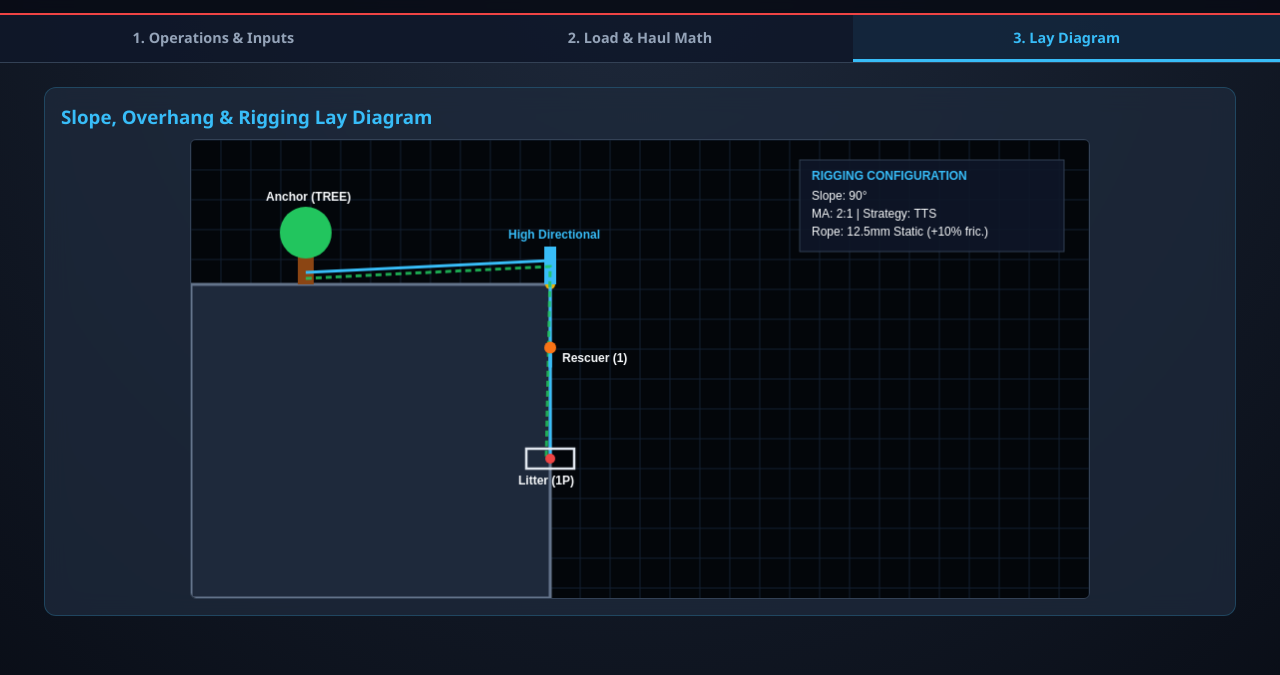
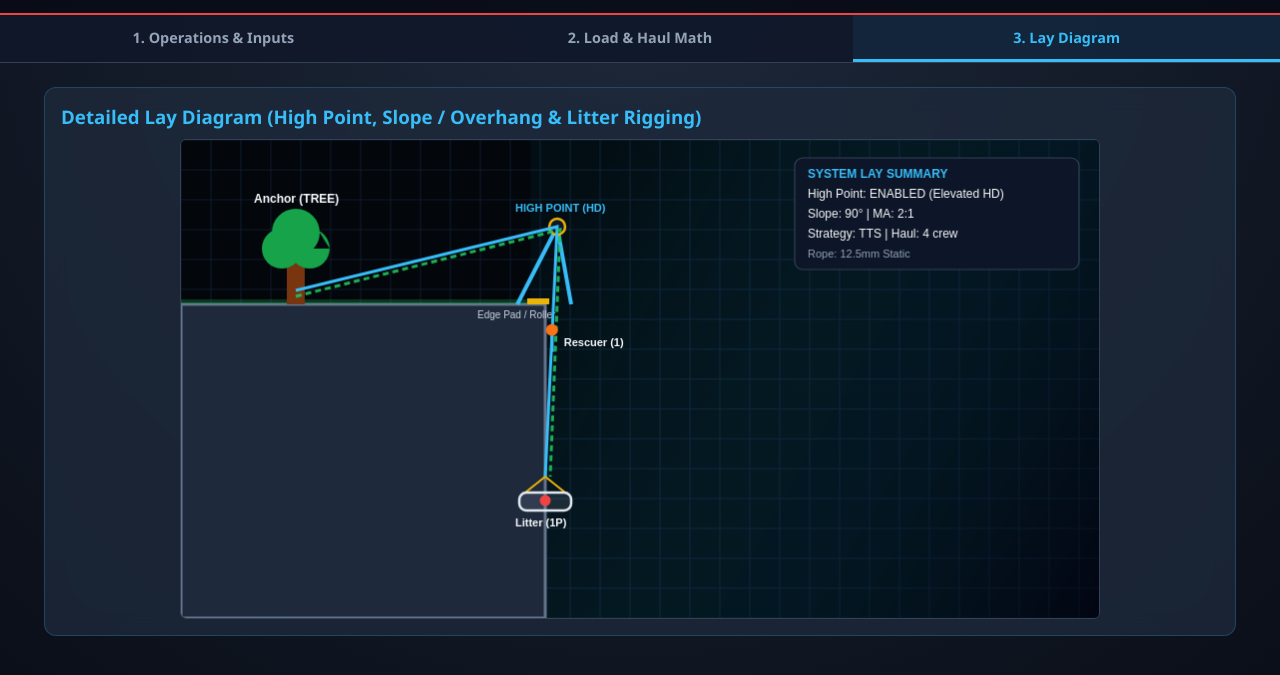
Before and after one commit to Gerber111213/Rope-Rescue-math, a plain HTML site: page rope/index.html in a window 1280 px wide. Both pictures are taken after a click on the button "3. Lay Diagram". Shown: the part 53-728 px from the top of the page. Drawn offline with Linux system fonts and the light colour scheme.

Commit message:
Adjust canvas size and add high point options
Updated canvas dimensions and high point options in the rigging configuration.

```diff
--- a/rope/index.html
+++ b/rope/index.html
@@ -44,7 +44,7 @@
         .weakest-item { padding: 0.7rem; margin-bottom: 0.45rem; background-color: rgba(9, 13, 22, 0.55); border-left: 3px solid var(--accent-yellow); border-radius: 6px; font-size: 0.88rem; line-height: 1.4; }
 
         .canvas-container { background: var(--panel-bg); backdrop-filter: blur(12px); border: 1px solid var(--panel-border); border-radius: 12px; padding: 1rem; display: flex; flex-direction: column; align-items: center; }
-        canvas { background-color: #03060a; border-radius: 6px; width: 100%; max-width: 900px; height: auto; aspect-ratio: 900 / 460; border: 1px solid var(--border-color); display: block; }
+        canvas { background-color: #03060a; border-radius: 6px; width: 100%; max-width: 920px; height: auto; aspect-ratio: 920 / 480; border: 1px solid var(--border-color); display: block; }
 
         .action-btn { background: linear-gradient(135deg, var(--accent-cyan), #0284c7); color: #090d16; border: none; padding: 0.68rem 1.15rem; font-weight: bold; border-radius: 6px; cursor: pointer; transition: all 0.2s; font-size: 0.88rem; box-shadow: 0 4px 12px rgba(56, 189, 248, 0.28); }
         .action-btn:hover { filter: brightness(1.08); transform: translateY(-1px); }
@@ -76,6 +76,13 @@
                         <div class="btn-group" data-key="riggingStrategy">
                             <button class="opt-btn active" onclick="selectOption(this, 'riggingStrategy', 'tts')">Twin Tension (TTS)</button>
                             <button class="opt-btn" onclick="selectOption(this, 'riggingStrategy', 'mb')">Main &amp; Belay</button>
+                        </div>
+                    </div>
+                    <div class="field">
+                        <label>High Point (High Directional Frame)</label>
+                        <div class="btn-group" data-key="highPoint">
+                            <button class="opt-btn active" onclick="selectOption(this, 'highPoint', true)">High Point (Elevated HD)</button>
+                            <button class="opt-btn" onclick="selectOption(this, 'highPoint', false)">None (Edge Roller Only)</button>
                         </div>
                     </div>
                     <div class="field">
@@ -225,17 +232,26 @@
 
         <section id="pane-diagram" class="pane">
             <div class="canvas-container">
-                <h3 style="color: var(--accent-cyan); margin-bottom: 0.6rem; align-self: flex-start;">Slope, Overhang &amp; Rigging Lay Diagram</h3>
-                <canvas id="diagramCanvas" width="900" height="460"></canvas>
+                <h3 style="color: var(--accent-cyan); margin-bottom: 0.6rem; align-self: flex-start;">Detailed Lay Diagram (High Point, Slope / Overhang &amp; Litter Rigging)</h3>
+                <canvas id="diagramCanvas" width="920" height="480"></canvas>
             </div>
         </section>
     </main>
 
     <script>
         const DEFAULT_STATE = {
-            riggingStrategy: 'tts', maSystem: 2, ropeType: 'static125',
-            useLitter: true, numPatients: 1, numRescuers: 1, haulTeam: 4,
-            avgWeight: 220, angle: 90, anchorType: 'tree', frictionLoss: 10
+            riggingStrategy: 'tts',
+            highPoint: true,
+            maSystem: 2,
+            ropeType: 'static125',
+            useLitter: true,
+            numPatients: 1,
+            numRescuers: 1,
+            haulTeam: 4,
+            avgWeight: 220,
+            angle: 90,
+            anchorType: 'tree',
+            frictionLoss: 10
         };
         let state = { ...DEFAULT_STATE };
 
@@ -299,7 +315,9 @@
         function calculate() {
             const totalWeightLbs = ((state.numPatients + state.numRescuers) * state.avgWeight) + (state.useLitter ? 30 : 0);
             const effectiveAngleRad = Math.min(state.angle, 90) * (Math.PI / 180);
-            const adjustedSlopeForce = totalWeightLbs * Math.sin(effectiveAngleRad) * (1 + state.frictionLoss / 100);
+            // High point reduces sharp edge drag slightly compared to an edge-only lip
+            const effectiveFrictionPct = state.highPoint ? Math.max(5, state.frictionLoss - 5) : state.frictionLoss;
+            const adjustedSlopeForce = totalWeightLbs * Math.sin(effectiveAngleRad) * (1 + effectiveFrictionPct / 100);
             const isTTS = state.riggingStrategy === 'tts';
             const workingLineLoadLbs = isTTS ? adjustedSlopeForce / 2 : adjustedSlopeForce;
 
@@ -358,7 +376,7 @@
             const components = [
                 { name: `Anchor (${state.anchorType.toUpperCase()})`, capacity: anchorStrengths[state.anchorType] || 4000 },
                 { name: `${spec.label} (Knot-Dressed ~75%)`, capacity: effectiveRopeMbs },
-                { name: 'High Directional System', capacity: 8000 },
+                { name: state.highPoint ? 'High Point Frame / Head Sheave' : 'Edge Roller / Lip Protection', capacity: state.highPoint ? 8000 : 5620 },
                 { name: 'General Use Hardware (~40 kN)', capacity: 8992 },
                 { name: 'Technical Use Hardware (~25 kN)', capacity: 5620 }
             ];
@@ -370,9 +388,9 @@
 
             const angleLabel = state.angle > 90 ? `${state.angle}° (Overhang)` : `${state.angle}°`;
             document.getElementById('res-breakdown-text').innerHTML = `
-                <strong>Strategy:</strong> ${isTTS ? 'Twin Tension System (SF checked against single-line governing load)' : 'Main & Belay System'}<br/>
+                <strong>Strategy:</strong> ${isTTS ? 'Twin Tension System (SF checked against single-line governing load)' : 'Main & Belay System'} | <strong>High Point:</strong> ${state.highPoint ? 'Yes (Elevated HD)' : 'None (Edge Roller Only)'}<br/>
                 <strong>MA Selection:</strong> ${maDescriptions[ma]} (${(maEfficiency * 100).toFixed(0)}% efficiency)<br/>
-                <strong>Slope &amp; Friction:</strong> ${angleLabel} | +${state.frictionLoss}% friction loss<br/>
+                <strong>Slope &amp; Friction:</strong> ${angleLabel} | Effective friction ~${effectiveFrictionPct}% applied<br/>
                 <strong>Governing Force:</strong> ${adjustedSlopeForce.toFixed(0)} lbs (${(adjustedSlopeForce * 0.00444822).toFixed(2)} kN)
             `;
         }
@@ -380,16 +398,17 @@
         function exportIncidentReport() {
             const totalWeightLbs = ((state.numPatients + state.numRescuers) * state.avgWeight) + (state.useLitter ? 30 : 0);
             const effectiveAngleRad = Math.min(state.angle, 90) * (Math.PI / 180);
-            const adjustedSlopeForce = totalWeightLbs * Math.sin(effectiveAngleRad) * (1 + state.frictionLoss / 100);
+            const effectiveFrictionPct = state.highPoint ? Math.max(5, state.frictionLoss - 5) : state.frictionLoss;
+            const adjustedSlopeForce = totalWeightLbs * Math.sin(effectiveAngleRad) * (1 + effectiveFrictionPct / 100);
             const spec = ropeSpecs[state.ropeType] || ropeSpecs.static125;
             const sf = adjustedSlopeForce > 0 ? ((spec.rawMbs * 0.75) / adjustedSlopeForce).toFixed(1) : 'N/A';
 
             const text = [
                 '=== CANADIAN TECHNICAL RESCUE INCIDENT SUMMARY ===',
                 `Timestamp: ${new Date().toLocaleString()}`,
-                `Strategy: ${state.riggingStrategy.toUpperCase()} | MA: ${state.maSystem}:1`,
+                `Strategy: ${state.riggingStrategy.toUpperCase()} | High Point: ${state.highPoint ? 'YES' : 'NO'} | MA: ${state.maSystem}:1`,
                 `Rope: ${spec.label} | Angle: ${state.angle > 90 ? state.angle + ' deg (Overhang)' : state.angle + ' deg'}`,
-                `Friction Loss: +${state.frictionLoss}% | Total Mass: ${totalWeightLbs} lbs`,
+                `Friction: ~${effectiveFrictionPct}% | Total Mass: ${totalWeightLbs} lbs`,
                 `Governing Load: ${adjustedSlopeForce.toFixed(0)} lbs | SF: ${sf}:1`,
                 `Anchor: ${state.anchorType.toUpperCase()}`,
                 '=================================================='
@@ -411,11 +430,20 @@
             const w = canvas.width, h = canvas.height;
             ctx.clearRect(0, 0, w, h);
 
-            ctx.strokeStyle = '#142033'; ctx.lineWidth = 1;
+            // Subtle tactical grid
+            ctx.strokeStyle = '#111d30';
+            ctx.lineWidth = 1;
             for (let x = 0; x <= w; x += 30) { ctx.beginPath(); ctx.moveTo(x, 0); ctx.lineTo(x, h); ctx.stroke(); }
             for (let y = 0; y <= h; y += 30) { ctx.beginPath(); ctx.moveTo(0, y); ctx.lineTo(w, y); ctx.stroke(); }
 
-            const edgeX = 360, edgeY = 145, ropeLen = 175;
+            // Sky/void depth gradient on right/lower side
+            const voidGrad = ctx.createLinearGradient(350, 150, w, h);
+            voidGrad.addColorStop(0, 'rgba(14, 116, 144, 0.08)');
+            voidGrad.addColorStop(1, 'rgba(2, 6, 23, 0.6)');
+            ctx.fillStyle = voidGrad;
+            ctx.fillRect(350, 0, w - 350, h);
+
+            const edgeX = 365, edgeY = 165, ropeLen = 185;
             let targetX, targetY;
             if (state.angle <= 90) {
                 const rad = state.angle * (Math.PI / 180);
@@ -423,74 +451,206 @@
                 targetY = edgeY + Math.sin(rad) * ropeLen;
             } else {
                 const overhangRad = (state.angle - 90) * (Math.PI / 180);
-                targetX = edgeX - Math.sin(overhangRad) * 65;
+                targetX = edgeX - Math.sin(overhangRad) * 75;
                 targetY = edgeY + Math.cos(overhangRad) * ropeLen;
             }
 
-            ctx.fillStyle = '#1e293b'; ctx.strokeStyle = '#64748b'; ctx.lineWidth = 3;
-            ctx.beginPath(); ctx.moveTo(0, edgeY); ctx.lineTo(edgeX, edgeY);
+            // Terrain / Cliff body
+            ctx.fillStyle = '#1e293b';
+            ctx.strokeStyle = '#64748b';
+            ctx.lineWidth = 3;
+            ctx.beginPath();
+            ctx.moveTo(0, edgeY);
+            ctx.lineTo(edgeX, edgeY);
             if (state.angle <= 90) {
                 const rad = state.angle * (Math.PI / 180);
-                ctx.lineTo(edgeX + Math.cos(rad) * 240, edgeY + Math.sin(rad) * 240);
-                ctx.lineTo(edgeX + Math.cos(rad) * 240, h);
+                const fx = edgeX + Math.cos(rad) * 255;
+                const fy = edgeY + Math.sin(rad) * 255;
+                ctx.lineTo(fx, fy);
+                ctx.lineTo(fx, h);
             } else {
-                ctx.lineTo(edgeX - 85, edgeY + 130);
-                ctx.lineTo(edgeX - 40, h);
+                ctx.lineTo(edgeX - 95, edgeY + 135);
+                ctx.lineTo(edgeX - 45, h);
             }
-            ctx.lineTo(0, h); ctx.closePath(); ctx.fill(); ctx.stroke();
+            ctx.lineTo(0, h);
+            ctx.closePath();
+            ctx.fill();
+            ctx.stroke();
 
-            ctx.fillStyle = '#eab308'; ctx.beginPath(); ctx.arc(edgeX, edgeY, 5, 0, Math.PI * 2); ctx.fill();
+            // Top turf strip
+            ctx.fillStyle = 'rgba(34, 197, 94, 0.25)';
+            ctx.fillRect(0, edgeY - 5, edgeX - 10, 5);
 
+            // Edge roller / lip protection pad
+            ctx.fillStyle = '#eab308';
+            ctx.fillRect(edgeX - 18, edgeY - 6, 22, 6);
+            ctx.fillStyle = '#cbd5e1';
+            ctx.font = '10px sans-serif';
+            ctx.fillText('Edge Pad / Roller', edgeX - 68, edgeY + 14);
+
+            // Anchor assembly
             const anchorX = 115, anchorY = edgeY;
             if (state.anchorType === 'tree') {
-                ctx.fillStyle = '#8b4513'; ctx.fillRect(anchorX - 8, anchorY - 40, 16, 40);
-                ctx.fillStyle = '#22c55e'; ctx.beginPath(); ctx.arc(anchorX, anchorY - 52, 26, 0, Math.PI * 2); ctx.fill();
+                ctx.fillStyle = '#78350f';
+                ctx.fillRect(anchorX - 9, anchorY - 46, 18, 46);
+                ctx.fillStyle = '#16a34a';
+                ctx.beginPath();
+                ctx.arc(anchorX - 14, anchorY - 56, 20, 0, Math.PI * 2);
+                ctx.arc(anchorX + 14, anchorY - 56, 20, 0, Math.PI * 2);
+                ctx.arc(anchorX, anchorY - 72, 24, 0, Math.PI * 2);
+                ctx.fill();
             } else if (state.anchorType === 'vehicle') {
-                ctx.fillStyle = '#ef4444'; ctx.fillRect(anchorX - 30, anchorY - 22, 60, 16); ctx.fillRect(anchorX - 18, anchorY - 34, 32, 12);
-                ctx.fillStyle = '#090d16'; ctx.beginPath(); ctx.arc(anchorX - 16, anchorY - 5, 6, 0, Math.PI * 2); ctx.arc(anchorX + 16, anchorY - 5, 6, 0, Math.PI * 2); ctx.fill();
+                ctx.fillStyle = '#dc2626';
+                ctx.fillRect(anchorX - 36, anchorY - 24, 72, 16);
+                ctx.fillRect(anchorX - 20, anchorY - 38, 38, 14);
+                ctx.fillStyle = '#38bdf8';
+                ctx.fillRect(anchorX - 16, anchorY - 35, 14, 9);
+                ctx.fillStyle = '#090d16';
+                ctx.beginPath();
+                ctx.arc(anchorX - 20, anchorY - 6, 7, 0, Math.PI * 2);
+                ctx.arc(anchorX + 20, anchorY - 6, 7, 0, Math.PI * 2);
+                ctx.fill();
             } else {
-                ctx.fillStyle = '#38bdf8'; ctx.fillRect(anchorX - 16, anchorY - 24, 32, 24);
+                ctx.fillStyle = '#0284c7';
+                ctx.strokeStyle = '#7dd3fc';
+                ctx.lineWidth = 2;
+                ctx.fillRect(anchorX - 20, anchorY - 28, 40, 28);
+                ctx.strokeRect(anchorX - 20, anchorY - 28, 40, 28);
+                ctx.fillStyle = '#e0f2fe';
+                ctx.font = 'bold 9px sans-serif';
+                ctx.fillText('6k IND', anchorX - 15, anchorY - 11);
             }
-            ctx.fillStyle = '#f8fafc'; ctx.font = 'bold 12px sans-serif';
-            ctx.fillText(`Anchor (${state.anchorType.toUpperCase()})`, anchorX - 40, anchorY - 84);
+            ctx.fillStyle = '#f8fafc';
+            ctx.font = 'bold 12px sans-serif';
+            ctx.fillText(`Anchor (${state.anchorType.toUpperCase()})`, anchorX - 42, anchorY - 102);
 
-            ctx.fillStyle = '#38bdf8'; ctx.fillRect(edgeX - 6, edgeY - 38, 12, 38);
-            ctx.fillText('High Directional', edgeX - 42, edgeY - 46);
+            // High Point (Elevated HD Frame) vs Edge-Only
+            let passX = edgeX - 6;
+            let passY = edgeY - 3;
+            if (state.highPoint) {
+                const apexX = edgeX + 12;
+                const apexY = edgeY - 78;
+                // A-frame / Gin legs
+                ctx.strokeStyle = '#38bdf8';
+                ctx.lineWidth = 4;
+                ctx.beginPath();
+                ctx.moveTo(edgeX - 28, edgeY);
+                ctx.lineTo(apexX, apexY);
+                ctx.moveTo(edgeX + 26, edgeY);
+                ctx.lineTo(apexX, apexY);
+                ctx.stroke();
 
-            ctx.strokeStyle = state.ropeType === 'dynamic11' ? '#f59e0b' : '#38bdf8'; ctx.lineWidth = 3;
-            ctx.beginPath(); ctx.moveTo(anchorX, anchorY - 12); ctx.lineTo(edgeX, edgeY - 24); ctx.lineTo(targetX, targetY); ctx.stroke();
+                // Head sheave pulley
+                ctx.fillStyle = '#0f172a';
+                ctx.strokeStyle = '#eab308';
+                ctx.lineWidth = 2.5;
+                ctx.beginPath();
+                ctx.arc(apexX, apexY, 8, 0, Math.PI * 2);
+                ctx.fill();
+                ctx.stroke();
+
+                ctx.fillStyle = '#38bdf8';
+                ctx.font = 'bold 11px sans-serif';
+                ctx.fillText('HIGH POINT (HD)', apexX - 42, apexY - 15);
+                passX = apexX;
+                passY = apexY;
+            } else {
+                ctx.fillStyle = '#94a3b8';
+                ctx.font = 'bold 11px sans-serif';
+                ctx.fillText('NO HIGH POINT (Lip Pass)', edgeX - 65, edgeY - 20);
+            }
+
+            // Rigging lines (Anchor -> Pass -> Litter)
+            const ropeColor = state.ropeType === 'dynamic11' ? '#f59e0b' : '#38bdf8';
+            ctx.strokeStyle = ropeColor;
+            ctx.lineWidth = 3;
+            ctx.beginPath();
+            ctx.moveTo(anchorX, anchorY - 14);
+            ctx.lineTo(passX, passY);
+            ctx.lineTo(targetX, targetY - 12);
+            ctx.stroke();
 
             if (state.riggingStrategy === 'tts') {
-                ctx.strokeStyle = 'rgba(34, 197, 94, 0.85)'; ctx.setLineDash([6, 4]);
-                ctx.beginPath(); ctx.moveTo(anchorX, anchorY - 6); ctx.lineTo(edgeX, edgeY - 18); ctx.lineTo(targetX - 4, targetY); ctx.stroke();
+                ctx.strokeStyle = 'rgba(34, 197, 94, 0.88)';
+                ctx.setLineDash([6, 4]);
+                ctx.beginPath();
+                ctx.moveTo(anchorX, anchorY - 8);
+                ctx.lineTo(passX + (state.highPoint ? 3 : 0), passY + (state.highPoint ? 3 : 2));
+                ctx.lineTo(targetX + 5, targetY - 12);
+                ctx.stroke();
                 ctx.setLineDash([]);
             }
 
+            // Rescuer along line
             if (state.numRescuers > 0) {
-                const rx = edgeX + (targetX - edgeX) * 0.42;
-                const ry = edgeY + (targetY - edgeY) * 0.42;
-                ctx.fillStyle = '#f97316'; ctx.beginPath(); ctx.arc(rx, ry - 10, 6, 0, Math.PI * 2); ctx.fill();
-                ctx.strokeStyle = '#38bdf8'; ctx.lineWidth = 3.5;
-                ctx.beginPath(); ctx.moveTo(rx, ry - 4); ctx.lineTo(rx, ry + 10); ctx.stroke();
-                ctx.fillStyle = '#f8fafc'; ctx.fillText(`Rescuer (${state.numRescuers})`, rx + 12, ry + 4);
+                const rx = passX + (targetX - passX) * 0.44;
+                const ry = passY + (targetY - passY) * 0.44;
+                ctx.fillStyle = '#f97316';
+                ctx.beginPath();
+                ctx.arc(rx, ry - 12, 6, 0, Math.PI * 2);
+                ctx.fill();
+                ctx.strokeStyle = '#38bdf8';
+                ctx.lineWidth = 3.5;
+                ctx.beginPath();
+                ctx.moveTo(rx, ry - 6);
+                ctx.lineTo(rx, ry + 10);
+                ctx.stroke();
+                ctx.fillStyle = '#f8fafc';
+                ctx.font = 'bold 11px sans-serif';
+                ctx.fillText(`Rescuer (${state.numRescuers})`, rx + 12, ry + 4);
             }
 
-            ctx.strokeStyle = '#e2e8f0'; ctx.lineWidth = 2.5;
-            ctx.strokeRect(targetX - 24, targetY - 10, 48, 20);
+            // Litter bridle + basket + patient
+            ctx.strokeStyle = '#eab308';
+            ctx.lineWidth = 2;
+            ctx.beginPath();
+            ctx.moveTo(targetX, targetY - 12);
+            ctx.lineTo(targetX - 20, targetY + 4);
+            ctx.moveTo(targetX, targetY - 12);
+            ctx.lineTo(targetX + 20, targetY + 4);
+            ctx.stroke();
+
+            if (state.useLitter) {
+                ctx.strokeStyle = '#e2e8f0';
+                ctx.fillStyle = 'rgba(148, 163, 184, 0.16)';
+                ctx.lineWidth = 2.5;
+                ctx.beginPath();
+                ctx.roundRect(targetX - 26, targetY + 4, 52, 18, 7);
+                ctx.fill();
+                ctx.stroke();
+            }
+
             if (state.numPatients > 0) {
-                ctx.fillStyle = '#ef4444'; ctx.beginPath(); ctx.arc(targetX, targetY, 5, 0, Math.PI * 2); ctx.fill();
+                ctx.fillStyle = '#ef4444';
+                ctx.beginPath();
+                ctx.arc(targetX, targetY + (state.useLitter ? 12 : 6), 5.5, 0, Math.PI * 2);
+                ctx.fill();
             }
+
             ctx.fillStyle = '#f8fafc';
-            ctx.fillText(`${state.useLitter ? 'Litter' : 'Load'} (${state.numPatients}P)`, targetX - 32, targetY + 26);
+            ctx.font = 'bold 11px sans-serif';
+            ctx.fillText(`${state.useLitter ? 'Litter' : 'Load'} (${state.numPatients}P)`, targetX - 30, targetY + 38);
 
-            ctx.fillStyle = 'rgba(15, 23, 42, 0.88)'; ctx.strokeStyle = '#334155'; ctx.lineWidth = 1;
-            ctx.fillRect(610, 20, 265, 92); ctx.strokeRect(610, 20, 265, 92);
-            ctx.fillStyle = '#38bdf8'; ctx.font = 'bold 12px sans-serif';
-            ctx.fillText('RIGGING CONFIGURATION', 622, 40);
-            ctx.fillStyle = '#f8fafc'; ctx.font = '12px sans-serif';
-            ctx.fillText(`Slope: ${state.angle > 90 ? state.angle + '° (Overhang)' : state.angle + '°'}`, 622, 60);
-            ctx.fillText(`MA: ${state.maSystem}:1 | Strategy: ${state.riggingStrategy.toUpperCase()}`, 622, 78);
-            ctx.fillText(`Rope: ${ropeSpecs[state.ropeType].label} (+${state.frictionLoss}% fric.)`, 622, 96);
+            // Configuration HUD panel
+            ctx.fillStyle = 'rgba(15, 23, 42, 0.9)';
+            ctx.strokeStyle = '#334155';
+            ctx.lineWidth = 1.2;
+            ctx.beginPath();
+            ctx.roundRect(615, 18, 285, 112, 8);
+            ctx.fill();
+            ctx.stroke();
+
+            ctx.fillStyle = '#38bdf8';
+            ctx.font = 'bold 12px sans-serif';
+            ctx.fillText('SYSTEM LAY SUMMARY', 628, 38);
+            ctx.fillStyle = '#f8fafc';
+            ctx.font = '12px sans-serif';
+            ctx.fillText(`High Point: ${state.highPoint ? 'ENABLED (Elevated HD)' : 'NONE (Edge Roller)'}`, 628, 58);
+            ctx.fillText(`Slope: ${state.angle > 90 ? state.angle + '° (Overhang)' : state.angle + '°'} | MA: ${state.maSystem}:1`, 628, 78);
+            ctx.fillText(`Strategy: ${state.riggingStrategy.toUpperCase()} | Haul: ${state.haulTeam} crew`, 628, 98);
+            ctx.fillStyle = '#94a3b8';
+            ctx.font = '11px sans-serif';
+            ctx.fillText(`Rope: ${ropeSpecs[state.ropeType].label}`, 628, 118);
         }
 
         calculate();
```
